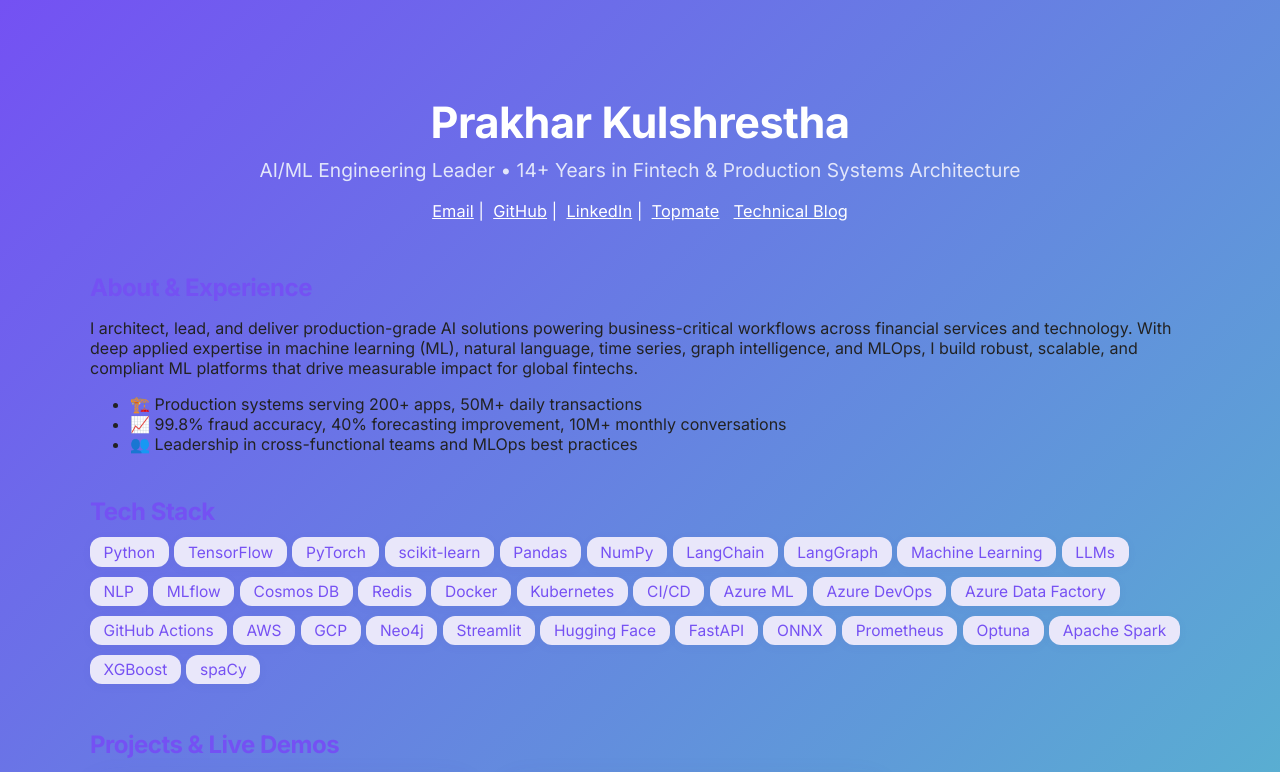
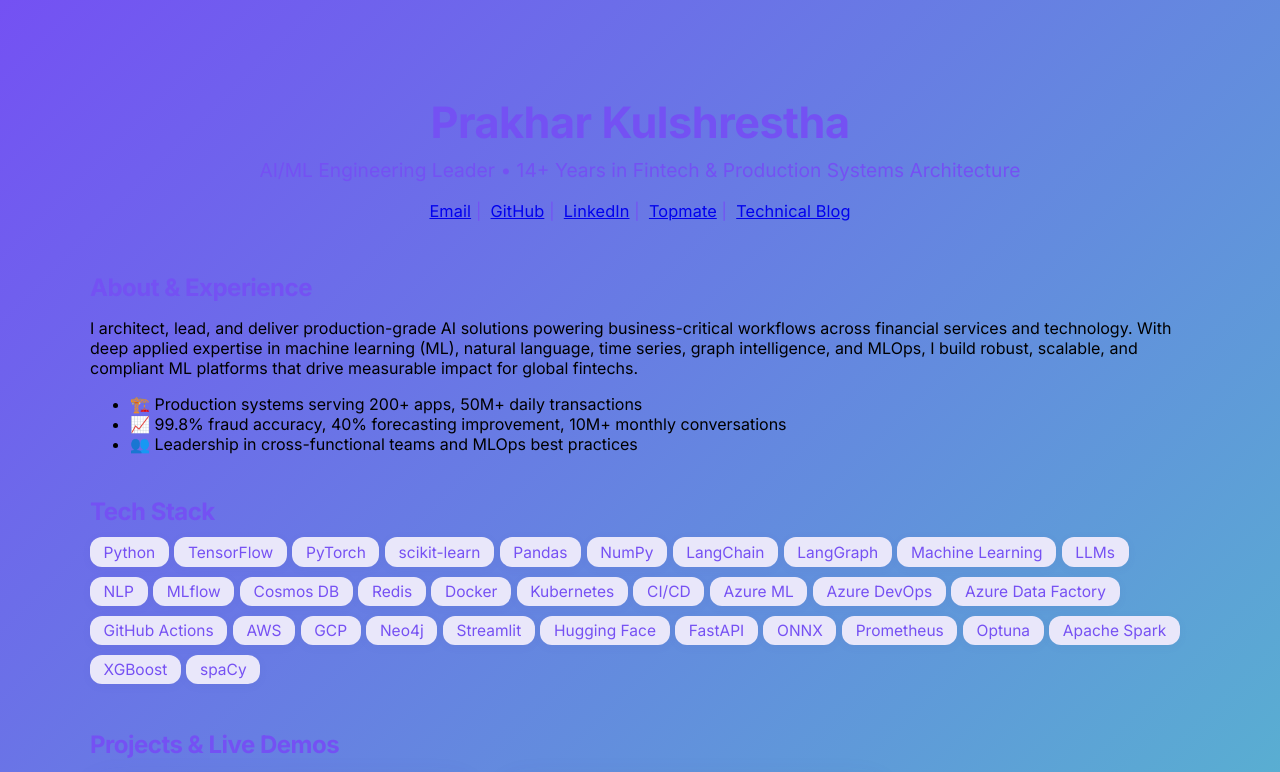
Before and after one commit to praykar/aboutme, a plain HTML site: page index.html in a window 1280 px wide. Shown: the top 772 px of the page. Drawn offline with Linux system fonts and the light colour scheme.

Commit message:
Update index.html

```diff
--- a/index.html
+++ b/index.html
@@ -10,7 +10,6 @@
       margin: 0;
       font-family: 'Inter', Arial, sans-serif;
       background: linear-gradient(135deg, #7451f3 0%, #4fd1c5 100%);
-      color: #222;
     }
     .container {
       max-width: 1100px;
@@ -20,7 +19,7 @@
     .hero {
       text-align: center;
       padding: 4rem 1rem 2rem 1rem;
-      color: #fff;
+      color: #7451f3;
     }
     .hero h1 {
       font-size: 2.7rem;
@@ -31,12 +30,10 @@
     .hero h3 {
       font-size: 1.2rem;
       font-weight: 400;
-      color: #e2e6fa;
       margin-top: 0.6rem;
     }
     .hero .links a {
       margin: 0 0.3rem;
-      color: #fff;
       text-decoration: underline;
       font-weight: 500;
       font-size: 1.02rem;
@@ -144,7 +141,7 @@
         <a href="mailto:prakhar1@live.com">Email</a>|
         <a href="https://github.com/praykar" target="_blank">GitHub</a>|
         <a href="https://linkedin.com/in/praykar" target="_blank">LinkedIn</a>|
-        <a href="https://topmate.io/praykar" target="_blank">Topmate</a>
+        <a href="https://topmate.io/praykar" target="_blank">Topmate</a>|
         <a href="blogposts.html" target="_blank">Technical Blog</a>
       </div>
     </div>
```
